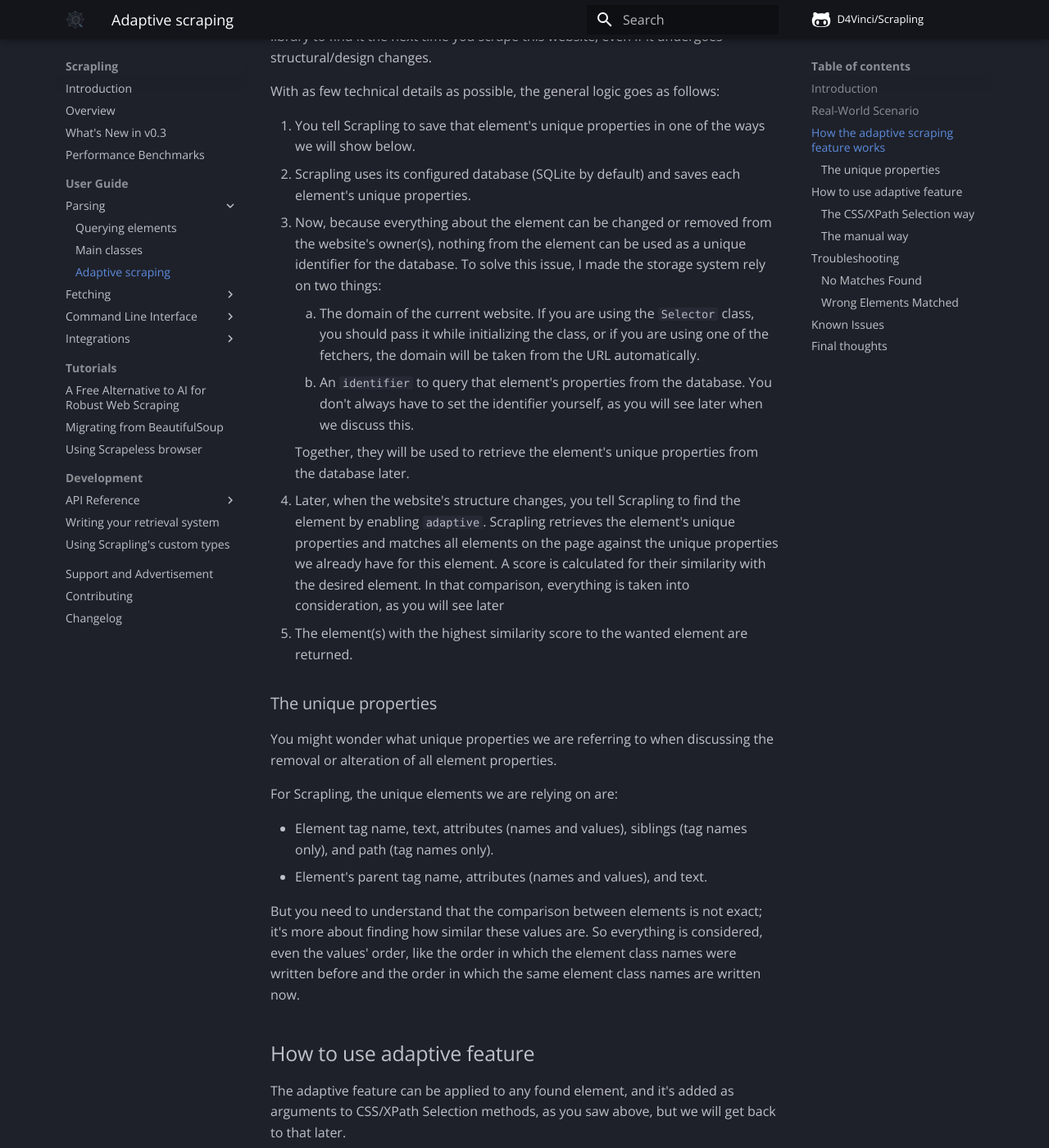
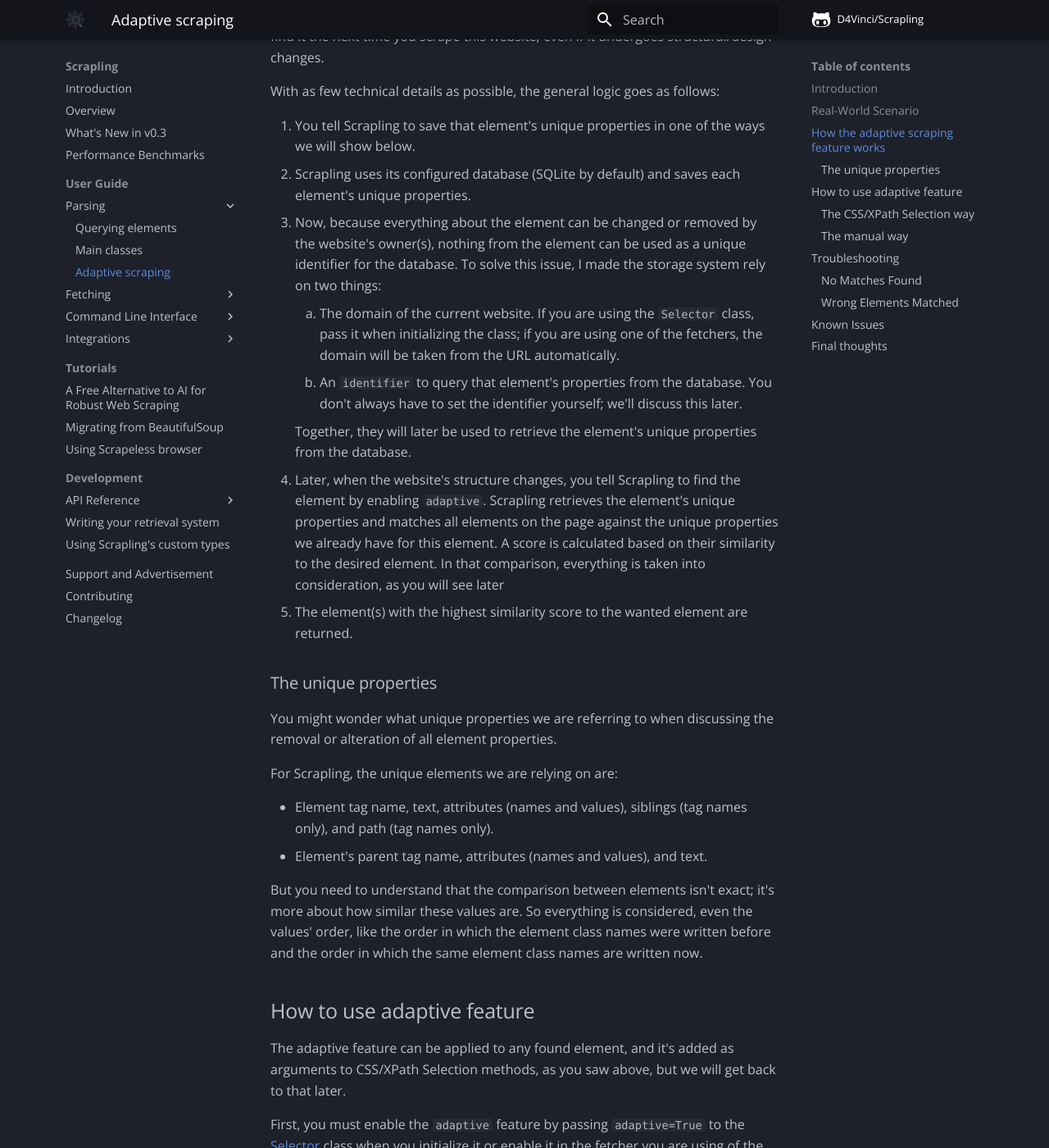
Before and after one commit to malik-aliyev-94/Scrapling, an MkDocs documentation site: the page built from docs/parsing/adaptive.md, in a window 1280 px wide and 1400 px high, scrolled down 3221 px. Shown: the whole window at 82% size. Built offline with MkDocs 1.6.1 and Material for MkDocs 9.7.7, drawn with Linux system fonts in a browser that asks for light colours; some web fonts are replaced; comment, search, counter and statistics services are not loaded; some of the changed text lies outside the part shown.

Commit message:
docs: update the parsing section

````diff
--- a/docs/parsing/adaptive.md
+++ b/docs/parsing/adaptive.md
@@ -65,7 +65,7 @@
     element = page.css('#p1', adaptive=True)  # Scrapling still finds it!
 # the rest of your code...
 ```
-Below, I will show you one usage example for this feature. Then, we will dive deep into how to use it and provide details about this feature. Note that it works with all selection methods, not just CSS/XPATH selection.
+Below, I will show you an example of how to use this feature. Then, we will dive deep into how to use it and provide details about this feature. Note that it works with all selection methods, not just CSS/XPATH selection.
 
 ## Real-World Scenario
 Let's use a real website as an example and use one of the fetchers to fetch its source. To achieve this, we need to identify a website that is about to update its design/structure, copy its source, and then wait for the website to change. Of course, that's nearly impossible to know unless I know the website's owner, but that will make it a staged test, haha.
@@ -98,7 +98,7 @@
 
 The code will be the same in a real-world scenario, except it will use the same URL for both requests, so you won't need to use the `adaptive_domain` argument. This is the closest example I can give to real-world cases, so I hope it didn't confuse you :)
 
-Hence, in the two examples above, I used both the `Selector` class and the `Fetcher` class to show you that the logic for adaptive is the same.
+Hence, in the two examples above, I used both the `Selector` and `Fetcher` classes to show that the adaptive logic is the same.
 
 ## How the adaptive scraping feature works
 Adaptive scraping works in two phases:
@@ -106,19 +106,19 @@
 1. **Save Phase**: Store unique properties of elements
 2. **Match Phase**: Find elements with similar properties later
 
-Let's say you've got an element through selection or any method and want the library to find it the next time you scrape this website, even if it undergoes structural/design changes.
+Let's say you've selected an element through any method and want the library to find it the next time you scrape this website, even if it undergoes structural/design changes.
 
 With as few technical details as possible, the general logic goes as follows:
 
   1. You tell Scrapling to save that element's unique properties in one of the ways we will show below.
   2. Scrapling uses its configured database (SQLite by default) and saves each element's unique properties.
-  3. Now, because everything about the element can be changed or removed from the website's owner(s), nothing from the element can be used as a unique identifier for the database. To solve this issue, I made the storage system rely on two things:
-     1. The domain of the current website. If you are using the `Selector` class, you should pass it while initializing the class, or if you are using one of the fetchers, the domain will be taken from the URL automatically.
-     2. An `identifier` to query that element's properties from the database. You don't always have to set the identifier yourself, as you will see later when we discuss this.
+  3. Now, because everything about the element can be changed or removed by the website's owner(s), nothing from the element can be used as a unique identifier for the database. To solve this issue, I made the storage system rely on two things:
+     1. The domain of the current website. If you are using the `Selector` class, pass it when initializing the class; if you are using one of the fetchers, the domain will be taken from the URL automatically.
+     2. An `identifier` to query that element's properties from the database. You don't always have to set the identifier yourself; we'll discuss this later.
 
-     Together, they will be used to retrieve the element's unique properties from the database later.
+     Together, they will later be used to retrieve the element's unique properties from the database.
 
-  4. Later, when the website's structure changes, you tell Scrapling to find the element by enabling `adaptive`. Scrapling retrieves the element's unique properties and matches all elements on the page against the unique properties we already have for this element. A score is calculated for their similarity with the desired element. In that comparison, everything is taken into consideration, as you will see later
+  4. Later, when the website's structure changes, you tell Scrapling to find the element by enabling `adaptive`. Scrapling retrieves the element's unique properties and matches all elements on the page against the unique properties we already have for this element. A score is calculated based on their similarity to the desired element. In that comparison, everything is taken into consideration, as you will see later
   5. The element(s) with the highest similarity score to the wanted element are returned.
 
 ### The unique properties
@@ -129,7 +129,7 @@
 - Element tag name, text, attributes (names and values), siblings (tag names only), and path (tag names only).
 - Element's parent tag name, attributes (names and values), and text.
 
-But you need to understand that the comparison between elements is not exact; it's more about finding how similar these values are. So everything is considered, even the values' order, like the order in which the element class names were written before and the order in which the same element class names are written now.
+But you need to understand that the comparison between elements isn't exact; it's more about how similar these values are. So everything is considered, even the values' order, like the order in which the element class names were written before and the order in which the same element class names are written now.
 
 ## How to use adaptive feature
 The adaptive feature can be applied to any found element, and it's added as arguments to CSS/XPath Selection methods, as you saw above, but we will get back to that later.
@@ -146,11 +146,11 @@
 ```
 If you are using the [Selector](main_classes.md#selector) class, you need to pass the url of the website you are using with the argument `url` so Scrapling can separate the properties saved for each element by domain.
 
-If you didn't pass a URL, the word `default` will be used in place of the URL field while saving the element's unique properties. So, this will only be an issue if you used the same identifier later for a different website and didn't pass the URL parameter while initializing it. The save process will overwrite the previous data, and the `adaptive` feature only uses the latest saved properties.
+If you didn't pass a URL, the word `default` will be used in place of the URL field while saving the element's unique properties. So, this will only be an issue if you use the same identifier later for a different website and don't pass the URL parameter when initializing it. The save process overwrites previous data, and the `adaptive` feature uses only the latest saved properties.
 
-Besides those arguments, we have `storage` and `storage_args`. Both are for the class to be used to connect to the database; by default, it's set to the SQLite class that the library is using. Those arguments shouldn't matter unless you want to write your own storage system, which we will cover on a [separate page in the development section](../development/adaptive_storage_system.md).
+Besides those arguments, we have `storage` and `storage_args`. Both are for the class to connect to the database; by default, it's set to the SQLite class the library uses. Those arguments shouldn't matter unless you want to write your own storage system, which we will cover on a [separate page in the development section](../development/adaptive_storage_system.md).
 
-Now, after enabling the `adaptive` feature globally, you have two main ways to use it.
+Now that you've enabled the `adaptive` feature globally, you have two main ways to use it.
 
 ### The CSS/XPath Selection way
 As you have seen in the example above, first, you have to use the `auto_save` argument while selecting an element that exists on the page, like below
@@ -163,7 +163,7 @@
 ```
 Pretty simple, eh?
 
-Well, a lot happened under the hood here. Remember the identifier part we mentioned before that you need to set so you can retrieve the element you want? Here, with the `css`/`css_first`/`xpath`/`xpath_first` methods, the identifier is set automatically as the selector you passed here to make things easier :)
+Well, a lot happened under the hood here. Remember the identifier we mentioned before that you need to set to retrieve the element you want? Here, with the `css`/`css_first`/`xpath`/`xpath_first` methods, the identifier is set automatically as the selector you passed here to make things easier :)
 
 Additionally, for all these methods, you can pass the `identifier` argument to set it yourself. This is useful in some instances, or you can use it to save properties with the `auto_save` argument.
 
@@ -174,7 +174,7 @@
 ```python
 >>> element = page.find_by_text('Tipping the Velvet', first_match=True)
 ```
-You can save its unique properties with the `save` method, like below, but you must set the identifier yourself. For this example, I chose `my_special_element` as an identifier, but it's best to use a meaningful identifier in your code for the same reason you use meaningful variable names :)
+You can save its unique properties using the `save` method, as shown below, but you must set the identifier yourself. For this example, I chose `my_special_element` as an identifier, but it's best to use a meaningful identifier in your code for the same reason you use meaningful variable names :)
 ```python
 >>> page.save(element, 'my_special_element')
 ```
@@ -221,7 +221,7 @@
 ```
 
 ## Known Issues
-In the `adaptive` save process, the unique properties of the first element from the selection results are the only ones that get saved. So if the selector you are using selects different elements on the page in other locations, `adaptive` will return the first element to you only when you relocate it later. This doesn't include combined CSS selectors (Using commas to combine more than one selector, for example), as these selectors get separated, and each selector gets executed alone.
+In the `adaptive` save process, only the unique properties of the first element in the selection results are saved. So if the selector you are using selects different elements on the page in other locations, `adaptive` will return the first element to you only when you relocate it later. This doesn't include combined CSS selectors (Using commas to combine more than one selector, for example), as these selectors are separated and each is executed alone.
 
 ## Final thoughts
 Explaining this feature in detail without complications turned out to be challenging. However, still, if there's something left unclear, you can head out to the [discussions section](https://github.com/D4Vinci/Scrapling/discussions), and I will reply to you ASAP, or the Discord server, or reach out to me privately and have a chat :)
````
Also changed, not shown: docs/parsing/main_classes.md (+21 -21 lines), docs/parsing/selection.md (+17 -17 lines).
